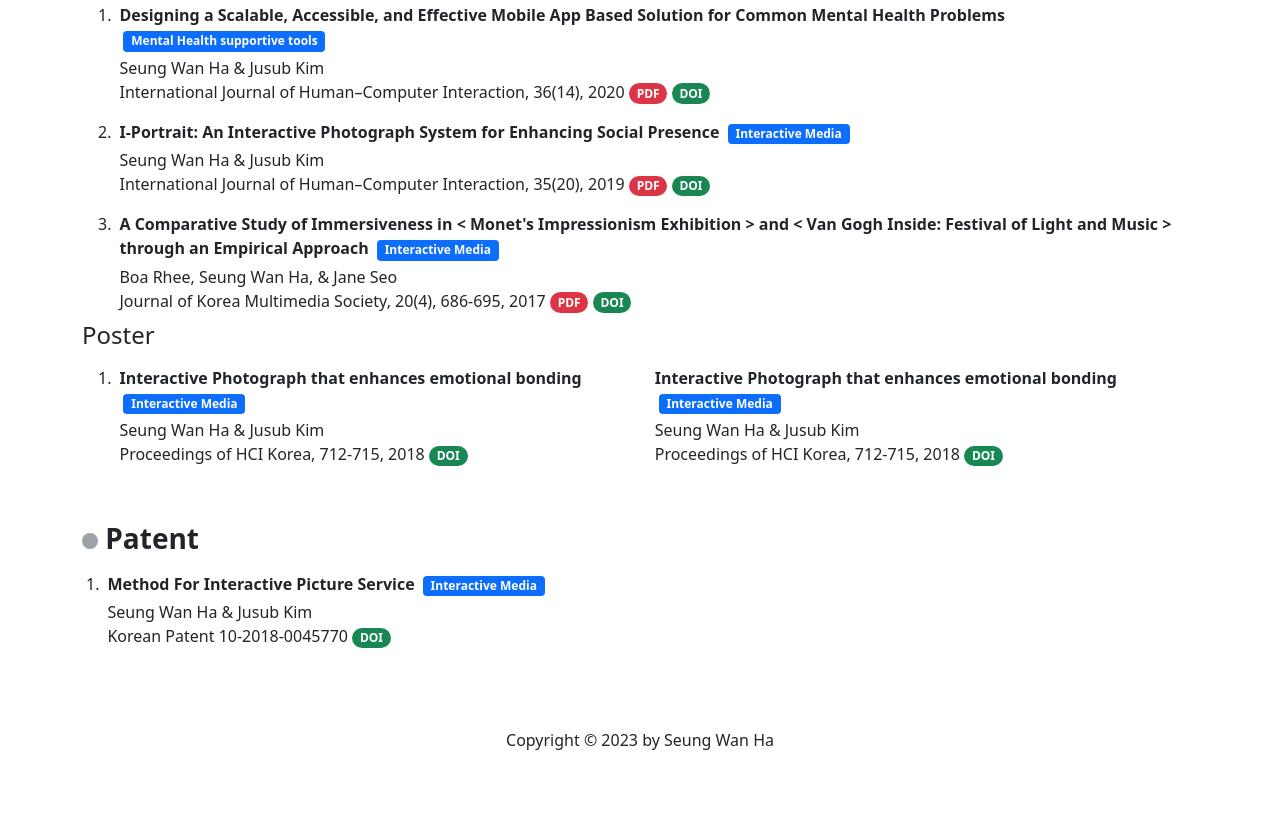
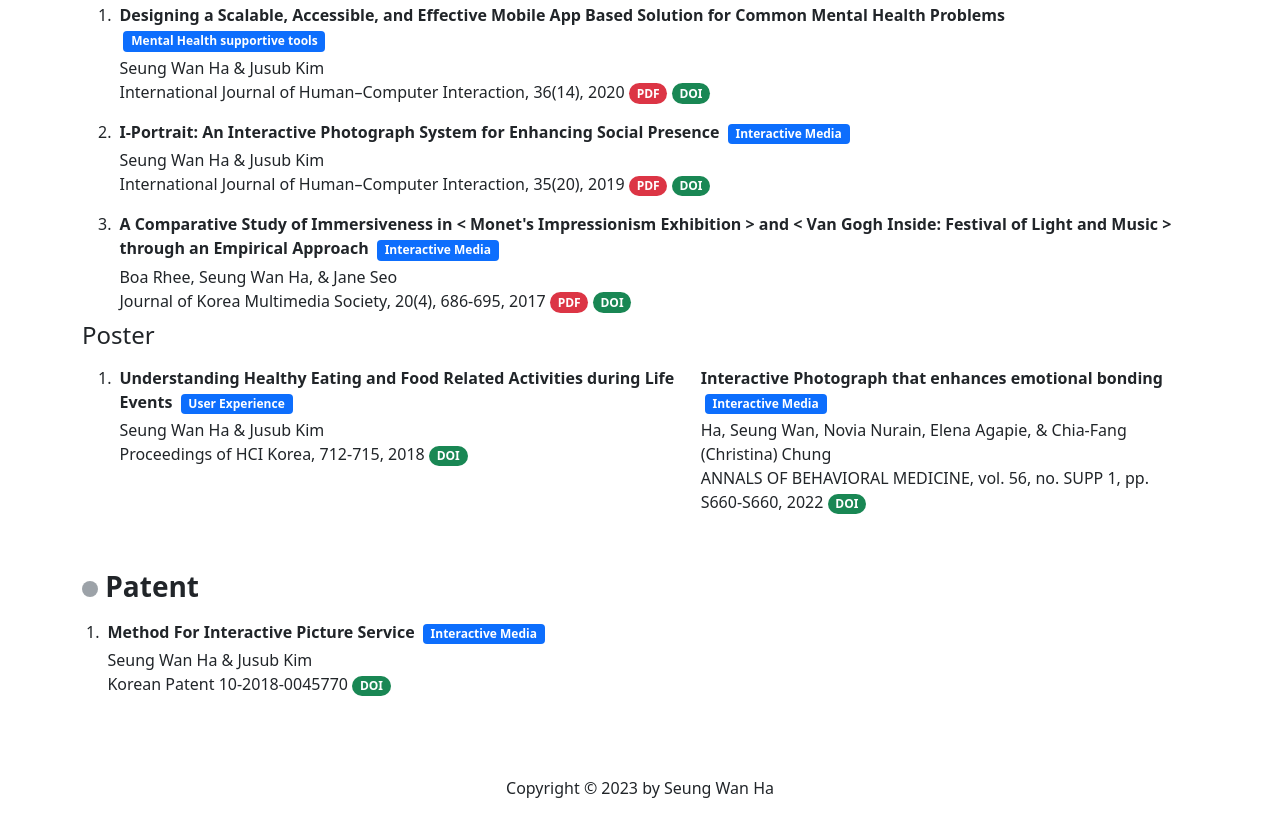
Before and after one commit to hseungwan/web, a plain HTML site: page index.html in a window 1280 px wide. Shown: the part 1962-2786 px from the top of the page. Before the commit the page ends 2738 px from the top, so only its background shows below. Drawn offline with nearby package versions, Linux system fonts and the light colour scheme.

Commit message:
Update index.html

```diff
--- a/index.html
+++ b/index.html
@@ -182,8 +182,8 @@
         <ul class="list-group list-group-numbered">
           <li class="list-group-item d-flex justify-content-between align-items-start" style="border:none">
              <div class="ms-2 me-auto">
-              <div class="fw-bold">Interactive Photograph that enhances emotional bonding
-                <a herf="#" class="badge bg-primary m-1 text-decoration-none">Interactive Media</a>
+              <div class="fw-bold">Understanding Healthy Eating and Food Related Activities during Life Events
+                <a herf="#" class="badge bg-primary m-1 text-decoration-none">User Experience</a>
               </div>
               Seung Wan Ha & Jusub Kim <br>
               Proceedings of HCI Korea, 712-715, 2018
@@ -193,8 +193,8 @@
               <div class="fw-bold">Interactive Photograph that enhances emotional bonding
                 <a herf="#" class="badge bg-primary m-1 text-decoration-none">Interactive Media</a>
               </div>
-              Seung Wan Ha & Jusub Kim <br>
-              Proceedings of HCI Korea, 712-715, 2018
+              Ha, Seung Wan, Novia Nurain, Elena Agapie, & Chia-Fang (Christina) Chung <br>
+              ANNALS OF BEHAVIORAL MEDICINE, vol. 56, no. SUPP 1, pp. S660-S660, 2022
               <a href="https://www.dbpia.co.kr/Journal/articleDetail?nodeId=NODE07401493#" class="badge bg-success rounded-pill text-decoration-none" target="_blank">DOI</a>
             </div>
           </li>
```
